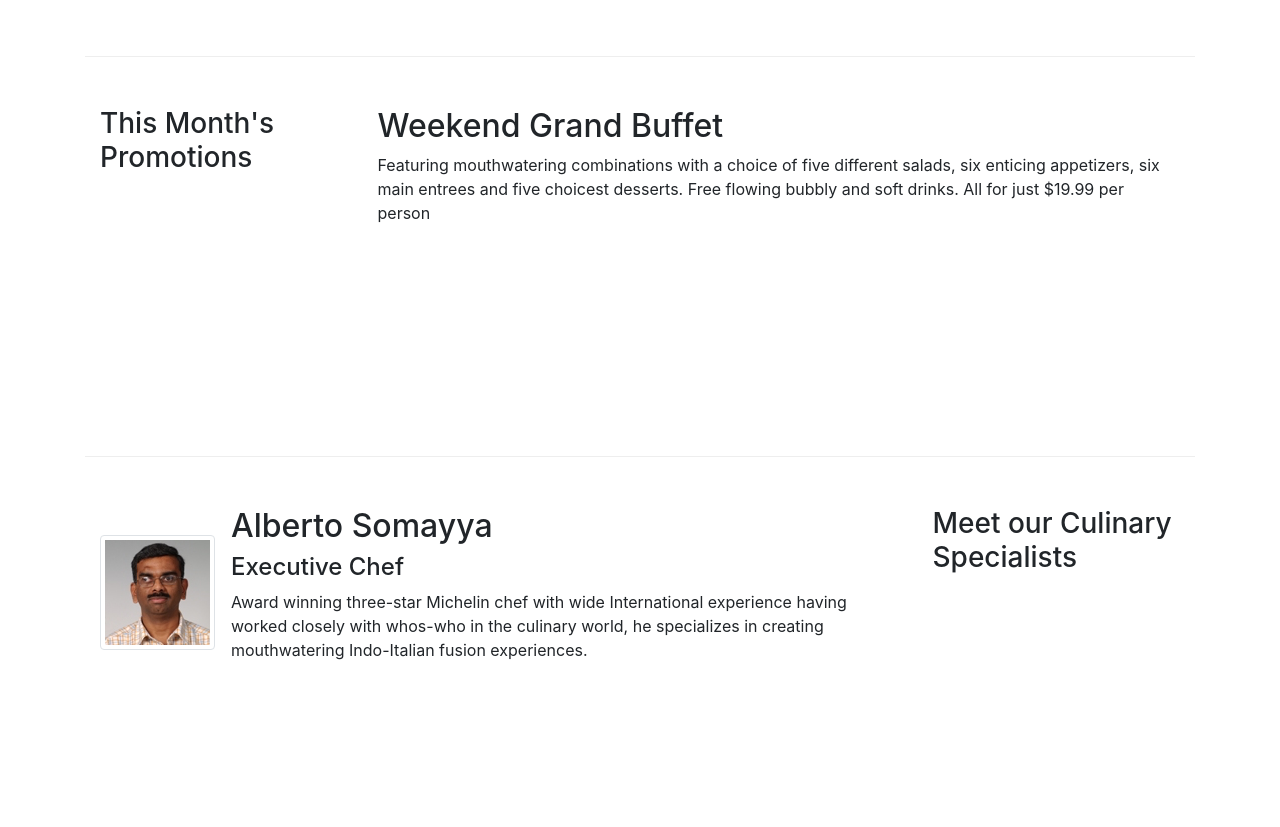
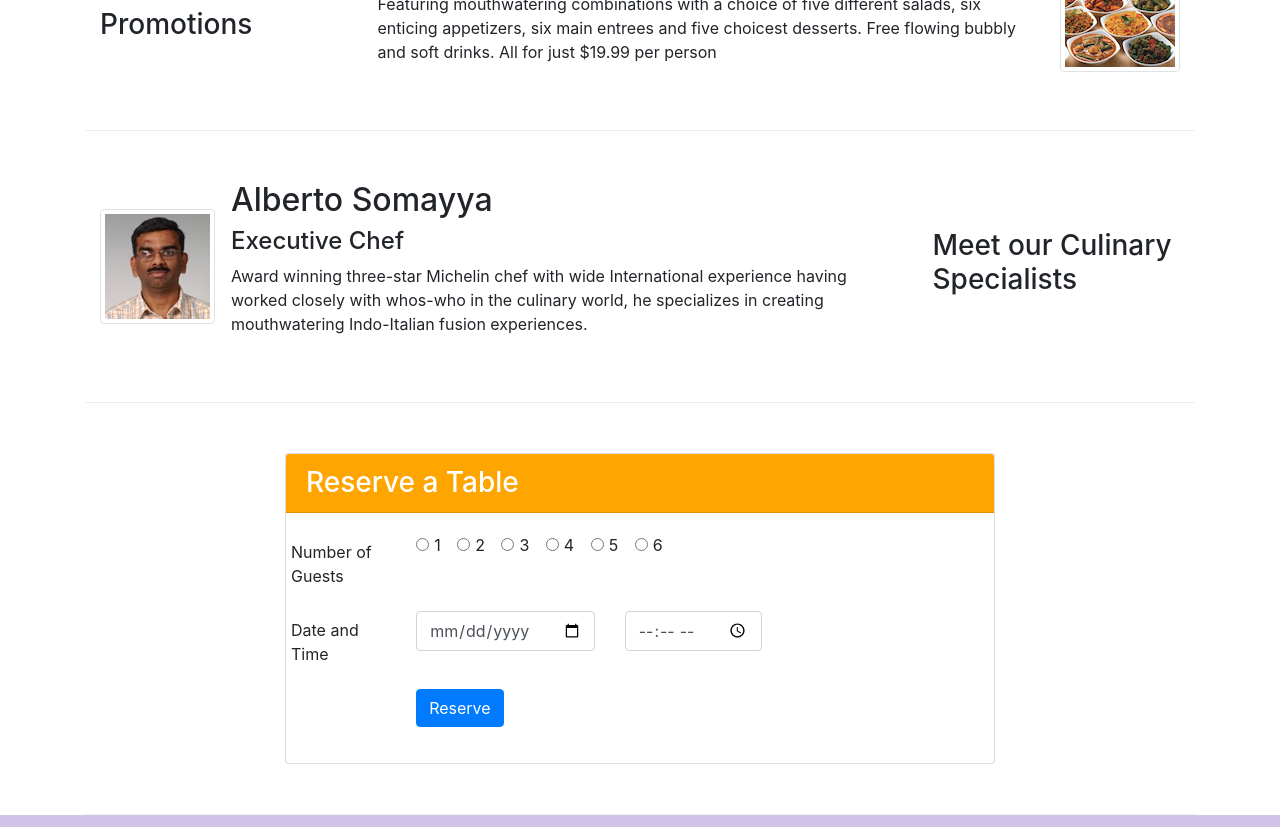
Before and after one commit to matiaslopezz/bootstrap4, a website: page index.html in a window 1280 px wide. Shown: the part 677-1504 px from the top of the page. Drawn offline with nearby package versions, Linux system fonts and the light colour scheme.

Commit message:
testing assignment 2

```diff
--- a/css/styles.css
+++ b/css/styles.css
@@ -7,7 +7,7 @@
     margin:0px auto;
     padding: 50px 0px 50px 0px;
     border-bottom: 1px ridge;
-    min-height:400px;
+    width: 100%;
 }
 
 .footer{
@@ -37,3 +37,11 @@ body{
 .navbar-dark {
      background-color: #512DA8;
 }
+
+.card-form > .card-header {
+    background-color: orange;
+}
+
+.orange-background {
+    background-color: orange;
+}
--- a/index.html
+++ b/index.html
@@ -12,7 +12,7 @@
       <link rel="stylesheet" href="node_modules/bootstrap/dist/css/bootstrap.min.css">
       <link rel="stylesheet" href="node_modules/font-awesome/css/font-awesome.min.css">
       <link rel="stylesheet" href="node_modules/bootstrap-social/bootstrap-social.css">
-      <link rel="stylesheet" href="css/styles.css">
+      <link href="css/styles.css" rel="stylesheet">
 </head>
 
 <body>
@@ -40,15 +40,18 @@
                     <h1>Ristorante con Fusion</h1>
                     <p>We take inspiration from the World's best cuisines, and create a unique fusion experience. Our lipsmacking creations will tickle your culinary senses!</p>
                 </div>
-                <div class="col-12 col-sm align-self-center">
+                <div class="col-12 col-sm-4 align-self-center">
                     <img src="img/logo.png" class="img-fluid">
+                </div>
+                <div class="col-12 col-sm-2 align-self-center">
+                    <a class="btn orange-background text-white" href="#reservationform">Reserve Table</a>
                 </div>
             </div>
         </div>
     </header>
 
     <div class="container">
-        <div class="row row-content">
+        <div class="row row-content align-items-center">
             <div class="col-12 col-sm-4 order-sm-last col-md-3">
                 <h3>Our Lipsmacking Culinary Creations</h3>
             </div>
@@ -68,17 +71,24 @@
         </div>
 
 
-        <div class="row row-content">
+        <div class="row row-content align-items-center">
             <div class="col-12 col-sm-4 col-md-3">
                 <h3>This Month's Promotions</h3>
             </div>
             <div class="col col-sm col-md">
-                <h2>Weekend Grand Buffet</h2>
-                <p class="d-none d-sm-block">Featuring mouthwatering combinations with a choice of five different salads, six enticing appetizers, six main entrees and five choicest desserts. Free flowing bubbly and soft drinks. All for just $19.99 per person </p>
+                <div class="media">
+                    <div class="media-body">
+                        <h2>Weekend Grand Buffet <span class="badge badge-danger">NEW</span></h2>
+                        <p class="d-none d-sm-block">Featuring mouthwatering combinations with a choice of five
+                            different salads, six enticing appetizers, six main entrees and five choicest desserts.
+                            Free flowing bubbly and soft drinks. All for just $19.99 per person </p>
+                    </div>
+                    <img class="d-flex ml-3 img-thumbnail align-self-center" src="img/buffet.png" alt="Buffet">
+                </div>
             </div>
         </div>
 
-        <div class="row row-content">
+        <div class="row row-content align-items-center">
             <div class="col-12 col-sm-4 order-sm-last col-md-3">
                 <h3>Meet our Culinary Specialists</h3>
             </div>
@@ -94,6 +104,66 @@
                             whos-who in the culinary world, he specializes in
                             creating mouthwatering Indo-Italian fusion experiences.
                             </p>
+                    </div>
+                </div>
+            </div>
+        </div>
+
+        <div class="row row-content justify-content-center">
+            <div class="col-12 col-sm-8">
+                <div class="card card-form">
+                    <h3 class="card-header text-white">Reserve a Table</h3>
+                    <div class="card-body">
+                        <div class="row">
+                            <form id="reservationform">
+                                <div class="form-group row">
+                                    <label for="date" class="col-12 col-md-3 col-form-label">Number of Guests</label>
+                                    <div class="col-md-9">
+                                        <div class="form-check form-check-inline">
+                                            <input class="form-check-input" type="radio" name="inlineRadioOptions" id="inlineRadio1" value="option1">
+                                            <label class="form-check-label" for="inlineRadio1">1</label>
+                                        </div>
+                                        <div class="form-check form-check-inline">
+                                            <input class="form-check-input" type="radio" name="inlineRadioOptions" id="inlineRadio2" value="option1">
+                                            <label class="form-check-label" for="inlineRadio2">2</label>
+                                        </div>
+                                        <div class="form-check form-check-inline">
+                                            <input class="form-check-input" type="radio" name="inlineRadioOptions" id="inlineRadio3" value="option1">
+                                            <label class="form-check-label" for="inlineRadio3">3</label>
+                                        </div>
+                                        <div class="form-check form-check-inline">
+                                            <input class="form-check-input" type="radio" name="inlineRadioOptions" id="inlineRadio4" value="option1">
+                                            <label class="form-check-label" for="inlineRadio4">4</label>
+                                        </div>
+                                        <div class="form-check form-check-inline">
+                                            <input class="form-check-input" type="radio" name="inlineRadioOptions" id="inlineRadio5" value="option1">
+                                            <label class="form-check-label" for="inlineRadio5">5</label>
+                                        </div>
+                                        <div class="form-check form-check-inline">
+                                            <input class="form-check-input" type="radio" name="inlineRadioOptions" id="inlineRadio6" value="option1">
+                                            <label class="form-check-label" for="inlineRadio6">6</label>
+                                        </div>
+                                    </div>
+                                </div>
+
+                                <div class="form-group row">
+                                    <label for="date" class="col-12 col-md-3 col-form-label">Date and Time</label>
+                                    <div class="col-8 col-md-5">
+                                        <input type="date" class="form-control" id="date" name="date" placeholder="Date">
+                                    </div>
+                                    <div class="col-8 col-md-4">
+                                        <input type="time" class="form-control" id="time" name="time" placeholder="Time">
+                                    </div>
+                                </div>
+
+                                <div class="form-group row">
+                                    <div class="offset-md-3 col-md-10">
+                                        <button type="submit" class="btn btn-primary">Reserve</button>
+                                    </div>
+                                </div>
+
+                            </form>
+                        </div>
                     </div>
                 </div>
             </div>
```
Also changed, not shown: contactus.html (+4 -1 lines), aboutus.html (line endings or trailing spaces).
